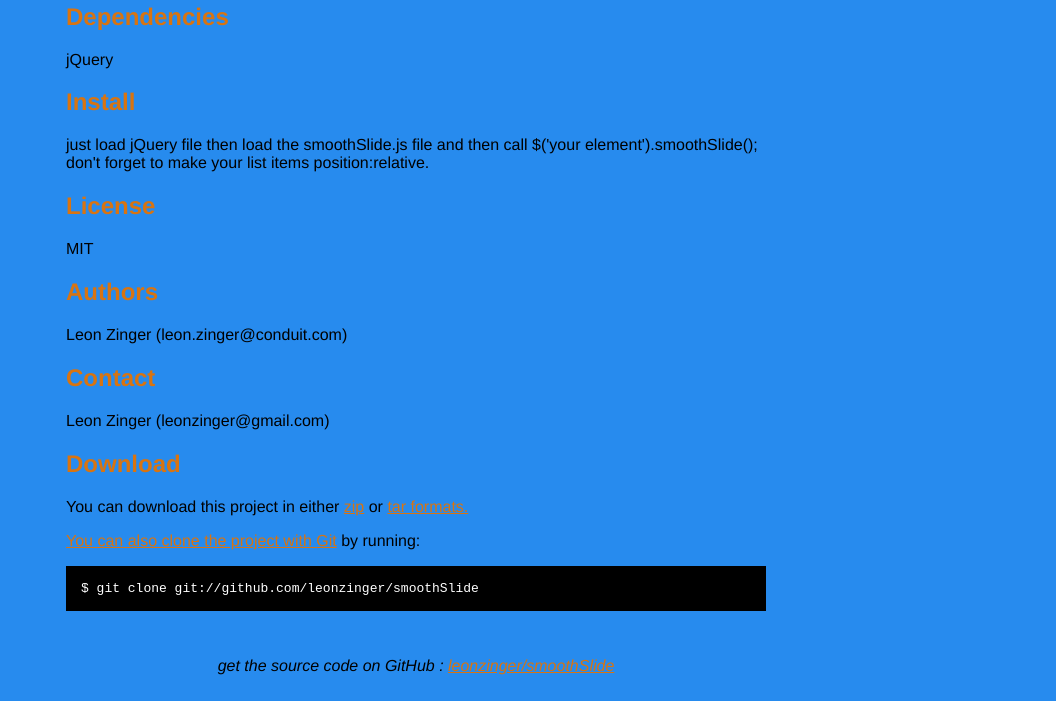
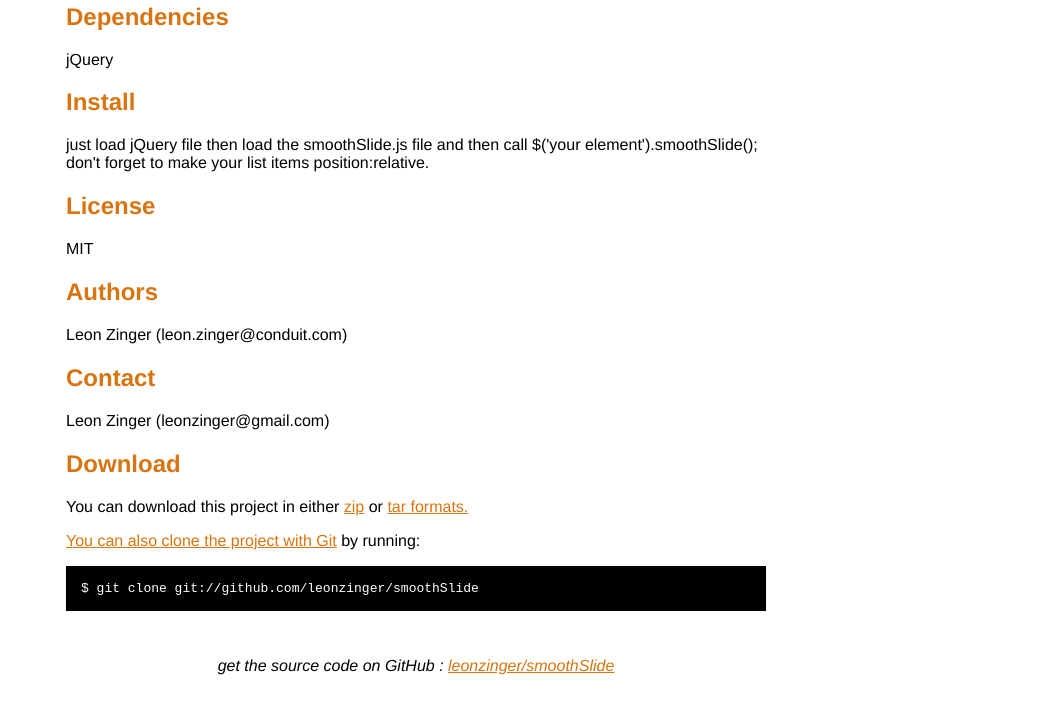
Before and after one commit to leonzinger/smoothSlide, a plain HTML site: page index.html in a window 1280 px wide. Shown: the part 316-1017 px from the top of the page, without its empty margins (224-1280 px from the left). Drawn offline with Linux system fonts and the light colour scheme.

Commit message:
background color page changed

```diff
--- a/index.html
+++ b/index.html
@@ -8,7 +8,6 @@
   <style type="text/css">
     body {
       margin-top: 1.0em;
-      background-color: #278bee;
       font-family: Helvetica, Arial, FreeSans, san-serif;
       color: #000000;
     }
```
